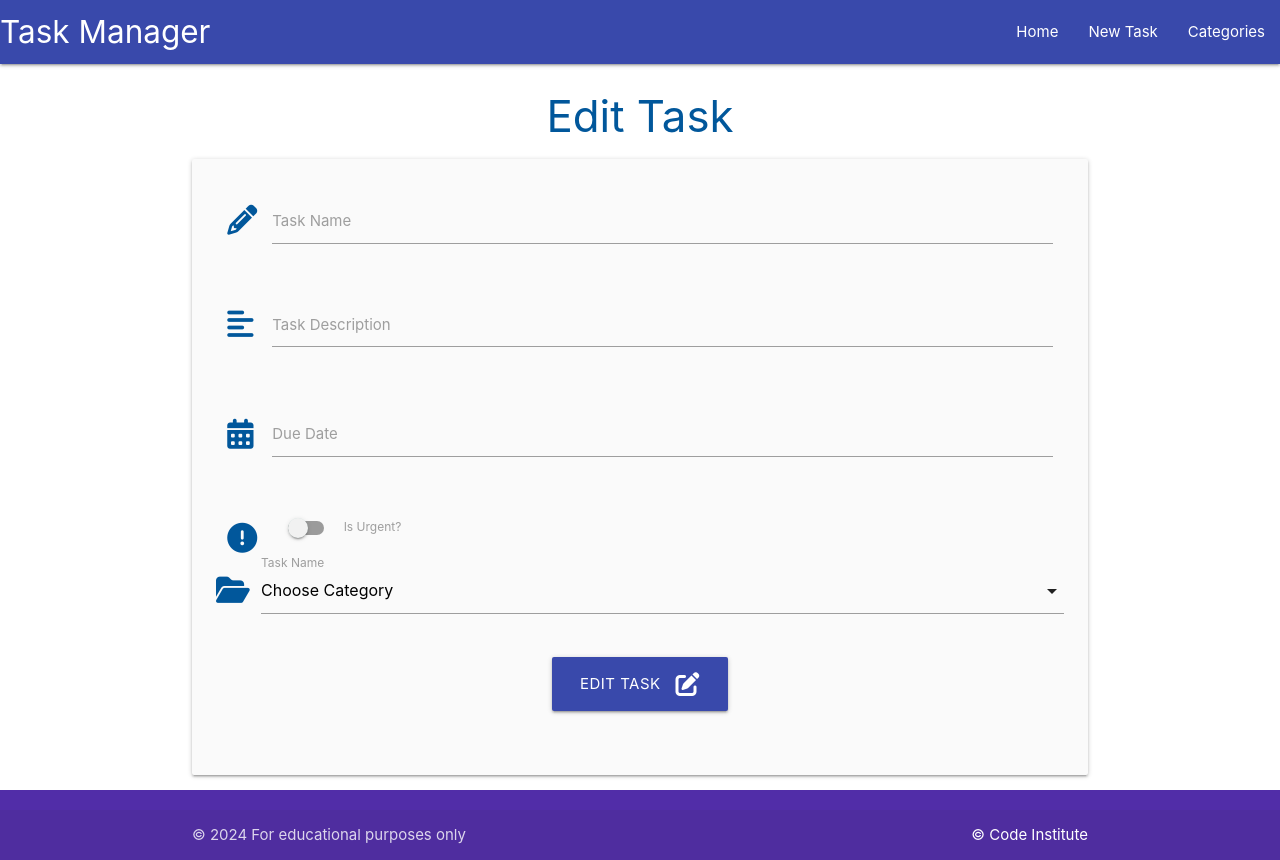
After one commit to RoBizMan/RDBMS_Exercise, a Flask app: template taskmanager/templates/edit_task.html in a window 1280 px wide. The commit adds this page. Run offline with Flask 3, Linux system fonts and the light colour scheme; the template is opened without the code that fills it, so the values that code supplies are empty; some libraries are stand-ins or nearby versions.

Commit message:
Add edit function to edit tasks

```diff
--- /dev/null
+++ b/taskmanager/templates/edit_task.html
@@ -0,0 +1,80 @@
+{% extends "base.html" %}
+{% block content %}
+
+<h3 class="light-blue-text text-darken-4 center-align">Edit Task</h3>
+
+<div class="row card-panel grey lighten-5">
+    <form class="col s12" method="POST" action="{{ url_for('edit_task', task_id=task.id) }}">
+        <!-- task_name -->
+        <div class="row">
+            <div class="input-field col s12">
+                <i class="fas fa-pencil-alt prefix light-blue-text text-darken-4"></i>
+                <input id="task_name" name="task_name" value="{{ task.task_name }}" minlength="5" maxlength="50"
+                    type="text" class="validate" required>
+                <label for="task_name">Task Name</label>
+            </div>
+        </div>
+        <!-- task_description -->
+        <div class="row">
+            <div class="input-field col s12">
+                <i class="fas fa-align-left prefix light-blue-text text-darken-4"></i>
+                <textarea id="task_description" name="task_description" minlength="5" maxlength="200" type="text"
+                    class="materialize-textarea validate" required>
+                {{- task.task_description -}}</textarea>
+                <label for="task_description">Task Description</label>
+            </div>
+        </div>
+        <!-- due_date -->
+        <div class="row">
+            <div class="input-field col s12">
+                <i class="fas fa-calendar-alt prefix light-blue-text text-darken-4"></i>
+                <input id="due_date" name="due_date" type="text" value="{{ task.due_date.strftime('%d %B, %Y') }}"
+                    class="datepicker validate" required>
+                <label for="due_date">Due Date</label>
+            </div>
+        </div>
+        <!-- is_urgent -->
+        <div class="row">
+            <div class="input-field col s12">
+                <div class="switch">
+                    <i class="fas fa-exclamation-circle prefix light-blue-text text-darken-4"></i>
+                    <label for="is_urgent">
+                        {% if task.is_urgent == True %}
+                        <input id="is_urgent" name="is_urgent" type="checkbox" checked>
+                        {% else %}
+                        <input id="is_urgent" name="is_urgent" type="checkbox">
+                        {% endif %}
+                        <span class="lever"></span>
+                        Is Urgent?
+                    </label>
+                </div>
+            </div>
+            <!-- category_id -->
+            <div class="row">
+                <div class="input-field col s12">
+                    <i class="fas fa-folder-open prefix light-blue-text text-darken-4"></i>
+                    <select name="category_id" id="category_id" class="validate" required>
+                        <option value="" disabled>Choose Category</option>
+                        {% for category in categories %}
+                        {% if category == task.category %}
+                        <option value="{{ category.id }}" selected>{{ category.category_name }}</option>
+                        {% else %}
+                        <option value="{{ category.id }}">{{ category.category_name }}</option>
+                        {% endif %}
+                        {% endfor %}
+                    </select>
+                    <label for="category_id">Task Name</label>
+                </div>
+            </div>
+            <!-- submit button -->
+            <div class="row">
+                <div class="col s12 center-align">
+                    <button type="submit" class="btn-large indigo darken-1">
+                        Edit Task <i class="fas fa-edit right"></i>
+                    </button>
+                </div>
+            </div>
+    </form>
+</div>
+
+{% endblock %}
--- a/taskmanager/templates/tasks.html
+++ b/taskmanager/templates/tasks.html
@@ -23,6 +23,9 @@
         </div>
         <div class="collapsible-body"><strong>{{ task.category }}</strong>
             <p>{{ task.task_description }}</p>
+            <p>
+                <a href="{{ url_for('edit_task', task_id=task.id) }}" class="btn green accent-4">Edit</a>
+            </p>
         </div>
     </li>
     {% endfor %}
```
Also changed, not shown: taskmanager/routes.py (+13 -0 lines).
